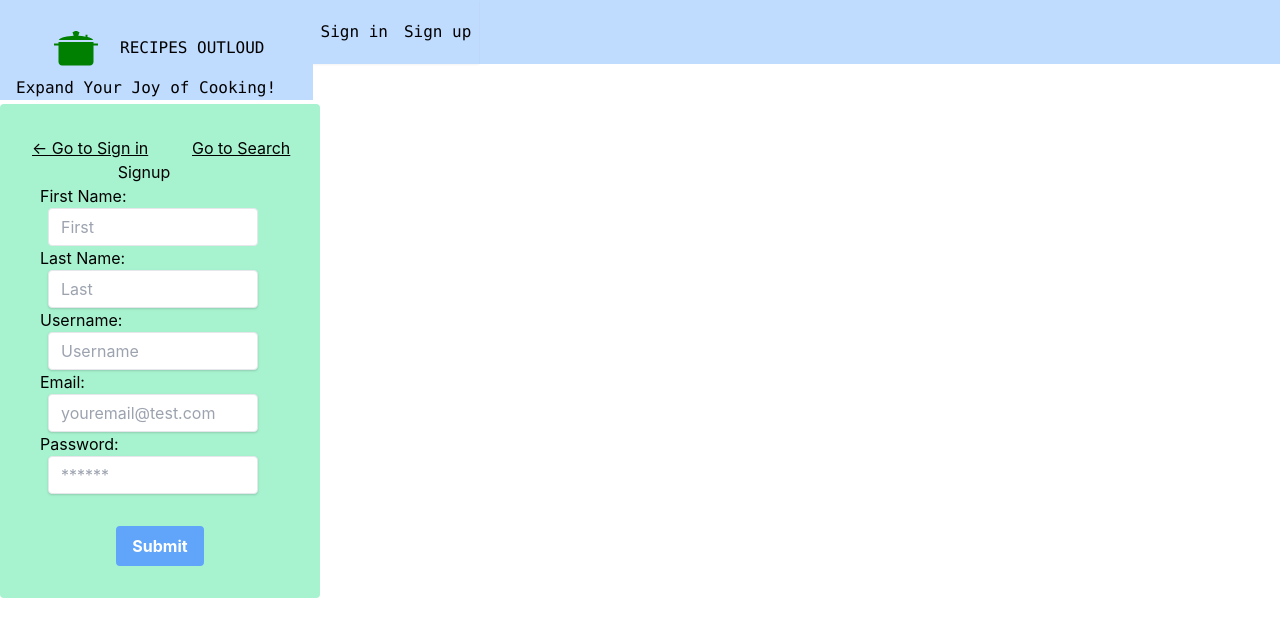
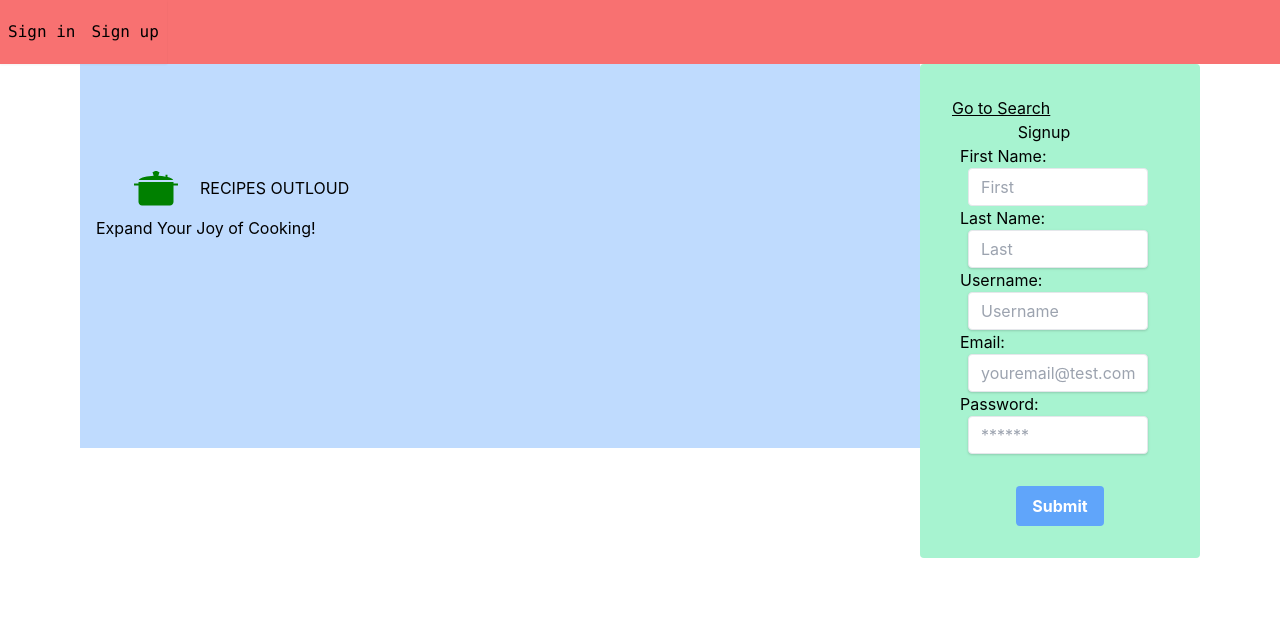
Before and after one commit to AbnerTor/recipes-outloud-two, a React (Create React App) app in the folder client/: page / in a window 1280 px wide. Shown: the top 636 px of the page. Built offline with nearby package versions, Linux system fonts and the light colour scheme.

Commit message:
edited navbar, header home and search pages

```diff
--- a/client/src/components/HeaderHome.js
+++ b/client/src/components/HeaderHome.js
@@ -2,12 +2,15 @@ import React from 'react';
 import { IconContext } from 'react-icons';
 import { GiCookingPot } from 'react-icons/gi';
 import { IoMenuOutline } from 'react-icons/io5';
+import { Link } from 'react-router-dom';
+
 
 
 const HeaderHome = () => {
 
     return (
-        <div className="flex flex-col bg-blue-200 mb-10 pt-24">
+        <div className="flex w-3/4 flex-col bg-blue-200 mb-10 pt-24 h-96">
+            <div>
                 <Link to='/' className='px-12 flex items-center'>
                     <IconContext.Provider value={{ color: 'green', size: '3.5rem' }}>
                         <div>
@@ -18,6 +21,7 @@ const HeaderHome = () => {
                 </Link>
                 <p className="pl-4">Expand Your Joy of Cooking!</p>
             </div>
+        </div>
     )
 }
 
--- a/client/src/components/Navbar.js
+++ b/client/src/components/Navbar.js
@@ -12,21 +12,9 @@ const Navbar = ({ toggle }) => {
     Auth.logout();
   };
   return (
-    <nav className='flex flex-row bg-blue-200 text-black font-mono' role='navigation'>
+    <nav className='flex flex-row bg-red-400 text-black font-mono' role='navigation'>
 
       <div className='flex justify-between items-center h-16 relative shadow-sm'>
-
-      <div className="flex flex-col bg-blue-200 mb-10 pt-24">
-          <Link to='/' className='px-12 flex items-center'>
-            <IconContext.Provider value={{ color: 'green', size: '3.5rem' }}>
-              <div>
-                <GiCookingPot />
-              </div>
-            </IconContext.Provider>
-            <h1 className='pl-4 text-green'>RECIPES OUTLOUD</h1>
-          </Link>
-          <p className="pl-4">Expand Your Joy of Cooking!</p>
-        </div>
 
         <div>
           {Auth.loggedIn() ? (
--- a/client/src/pages/HomeSignin.js
+++ b/client/src/pages/HomeSignin.js
@@ -50,9 +50,14 @@ const Signin = (props) => {
   };
 
   return (
+    <div className="flex flex-row ml-20 mr-20">
+
+    <HeaderHome />
+
+
     <div className="flex flex-col w-1/4 bg-green-200 justify-start pt-8 pb-8 rounded">
 
-      <Link className="w-full underline ml-8" to="/">← Go to Sign up</Link>
+      {/* <Link className="w-full underline ml-8" to="/">← Go to Sign up</Link> */}
 
       <h2 className="flex justify-center mr-8">Signin</h2>
       <form onSubmit={handleFormSubmit}>
@@ -91,6 +96,7 @@ const Signin = (props) => {
         </div>
       </form>
     </div>
+    </div>
   );
 }
 
--- a/client/src/pages/HomeSignup.js
+++ b/client/src/pages/HomeSignup.js
@@ -58,11 +58,13 @@ const Signup = (props) => {
 
   return (
     <>
-      <div>
+      <div className="flex flex-row ml-20 mr-20">
 
-        <div className="flex flex-col w-1/4 bg-green-200 justify-start pt-8 pb-8 mt-10 rounded ">
+        <HeaderHome />
+
+        <div className="flex flex-col w-1/4 bg-green-200 justify-start pt-8 pb-8 rounded ">
           <div className="flex flex-row">
-            <Link className="w-full underline ml-8" to="/signin">← Go to Sign in</Link>
+            {/* <Link className="w-full underline ml-8" to="/signin">← Go to Sign in</Link> */}
 
             <Link className="w-full underline ml-8" to="/search"> Go to Search</Link>
           </div>
--- a/client/src/pages/Search.js
+++ b/client/src/pages/Search.js
@@ -122,43 +122,46 @@ const Search = () => {
   // SEARCH PAGE AND ITS COMPONENTS WILL BE DESIGNED (At the moment it is arbitrarily set to give an idea)
   return (
     <>
-      <div>
-        {/* <Header>
+    <div className="flex flex-row mr-20 ml-20">
 
-        </Header> */}
-      </div>
+      <section className="flex h-96 w-2/3" id="Search">
+        <figure className="flex bg-green-200 w-full rounded">
+          {searchedRecipes.map((recipe) => (
+            `${recipe.title}, ${recipe.recipeId}, ${recipe.image}`
 
-      <div className="container my-1">
+
+            // <SearchCard title={recipe.title} key={recipe.id} featuresA={recipe.featuresA} featuresB={recipe.featuresB} image={recipe.image} link={recipe.link} nutri={recipe.nutri} />
+          ))}
+
+        </figure>
+      </section>
+
+      <div className="flex flex-col w-1/3 bg-blue-200">
         <h2>Recipe Search</h2>
         <form onSubmit={handleFormSubmit}>
 
           <div className="flex-row space-between my-2">
 
           </div>
+
           <div className="flex-row space-between my-2">
 
           </div>
+
           <div className="flex-row space-between my-2">
 
           </div>
+
           <div className="flex-row space-between my-2">
 
           </div>
+
           <div className="flex-row flex-end">
-            <button type="submit">Submit Search</button>
+            <button className="flex justify-center bg-blue-400 hover:bg-blue-600 text-white font-bold py-2 px-4 rounded" type="submit">Submit Search</button>
           </div>
         </form>
       </div>
-
-      <section id="Search">
-        <figure>
-          {searchedRecipes.map((recipe) => (
-            `${recipe.title}, ${recipe.recipeId}, ${recipe.image}`
-            // <SearchCard title={recipe.title} key={recipe.id} featuresA={recipe.featuresA} featuresB={recipe.featuresB} image={recipe.image} link={recipe.link} nutri={recipe.nutri} />
-          ))}
-
-        </figure>
-      </section>
+    </div>
     </>
   );
 }
```
Lines whose indentation alone changed are shown as unchanged.
